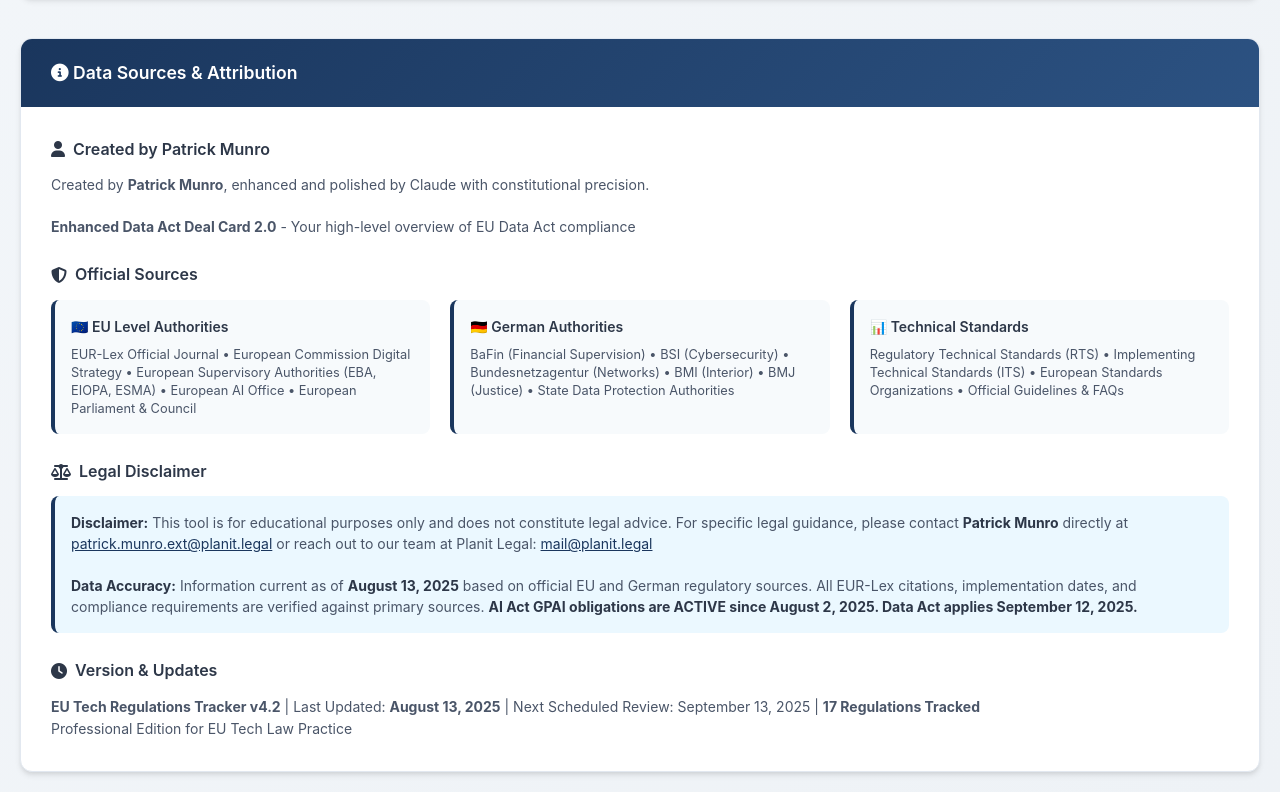
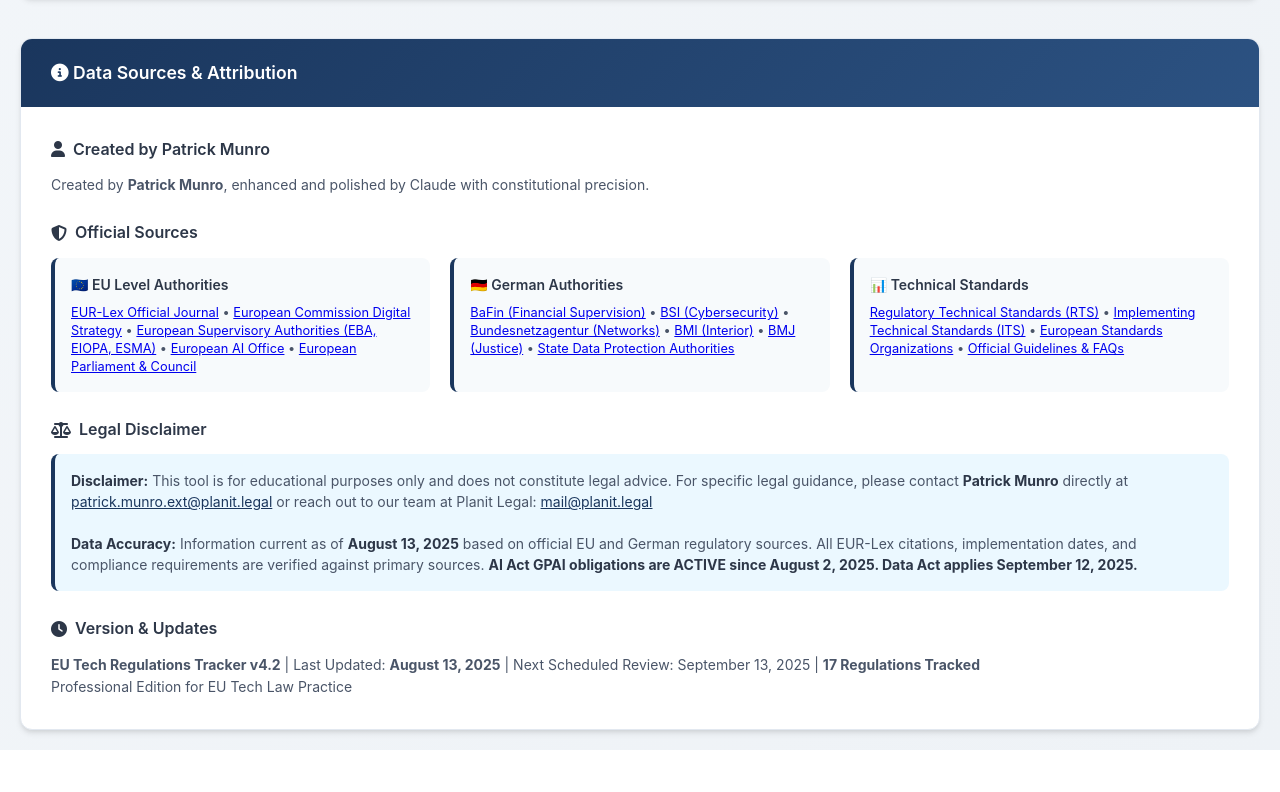
Before and after one commit to Patrick-Munro-PlanitLegal/EU-Regulatory-Projects, a plain HTML site: page index.html in a window 1280 px wide. Shown: the part 2117-2909 px from the top of the page. After the commit the page ends 2867 px from the top, so only its background shows below. Drawn offline with Linux system fonts and the light colour scheme.

Commit message:
Remove 'Enhanced Data Act Deal Card 2.0' text and add proper hyperlinks to Official Sources section

```diff
--- a/index.html
+++ b/index.html
@@ -794,8 +794,6 @@
                     <h3><i class="fas fa-user"></i> Created by Patrick Munro</h3>
                     <p style="color: var(--text-secondary); font-size: 0.875rem; line-height: 1.5;">
                         Created by <strong>Patrick Munro</strong>, enhanced and polished by Claude with constitutional precision.
-                        <br><br>
-                        <strong>Enhanced Data Act Deal Card 2.0</strong> - Your high-level overview of EU Data Act compliance
                     </p>
                 </div>
 
@@ -805,26 +803,31 @@
                         <div class="source-category">
                             <h4>🇪🇺 EU Level Authorities</h4>
                             <div class="source-list">
-                                EUR-Lex Official Journal • European Commission Digital Strategy •
-                                European Supervisory Authorities (EBA, EIOPA, ESMA) •
-                                European AI Office • European Parliament & Council
+                                <a href="https://eur-lex.europa.eu/" target="_blank" rel="noopener noreferrer">EUR-Lex Official Journal</a> •
+                                <a href="https://digital-strategy.ec.europa.eu/" target="_blank" rel="noopener noreferrer">European Commission Digital Strategy</a> •
+                                <a href="https://www.esma.europa.eu/" target="_blank" rel="noopener noreferrer">European Supervisory Authorities (EBA, EIOPA, ESMA)</a> •
+                                <a href="https://ai-office.ec.europa.eu/" target="_blank" rel="noopener noreferrer">European AI Office</a> •
+                                <a href="https://www.europarl.europa.eu/" target="_blank" rel="noopener noreferrer">European Parliament & Council</a>
                             </div>
                         </div>
                         <div class="source-category">
                             <h4>🇩🇪 German Authorities</h4>
                             <div class="source-list">
-                                BaFin (Financial Supervision) • BSI (Cybersecurity) •
-                                Bundesnetzagentur (Networks) • BMI (Interior) • BMJ (Justice) •
-                                State Data Protection Authorities
+                                <a href="https://www.bafin.de/" target="_blank" rel="noopener noreferrer">BaFin (Financial Supervision)</a> •
+                                <a href="https://www.bsi.bund.de/" target="_blank" rel="noopener noreferrer">BSI (Cybersecurity)</a> •
+                                <a href="https://www.bundesnetzagentur.de/" target="_blank" rel="noopener noreferrer">Bundesnetzagentur (Networks)</a> •
+                                <a href="https://www.bmi.bund.de/" target="_blank" rel="noopener noreferrer">BMI (Interior)</a> •
+                                <a href="https://www.bmj.de/" target="_blank" rel="noopener noreferrer">BMJ (Justice)</a> •
+                                <a href="https://www.bfdi.bund.de/" target="_blank" rel="noopener noreferrer">State Data Protection Authorities</a>
                             </div>
                         </div>
                         <div class="source-category">
                             <h4>📊 Technical Standards</h4>
                             <div class="source-list">
-                                Regulatory Technical Standards (RTS) •
-                                Implementing Technical Standards (ITS) •
-                                European Standards Organizations •
-                                Official Guidelines & FAQs
+                                <a href="https://www.esma.europa.eu/rules-and-standards/regulatory-technical-standards" target="_blank" rel="noopener noreferrer">Regulatory Technical Standards (RTS)</a> •
+                                <a href="https://www.esma.europa.eu/rules-and-standards/implementing-technical-standards" target="_blank" rel="noopener noreferrer">Implementing Technical Standards (ITS)</a> •
+                                <a href="https://www.cencenelec.eu/" target="_blank" rel="noopener noreferrer">European Standards Organizations</a> •
+                                <a href="https://ec.europa.eu/info/law/better-regulation/have-your-say/initiatives_en" target="_blank" rel="noopener noreferrer">Official Guidelines & FAQs</a>
                             </div>
                         </div>
                     </div>
```
